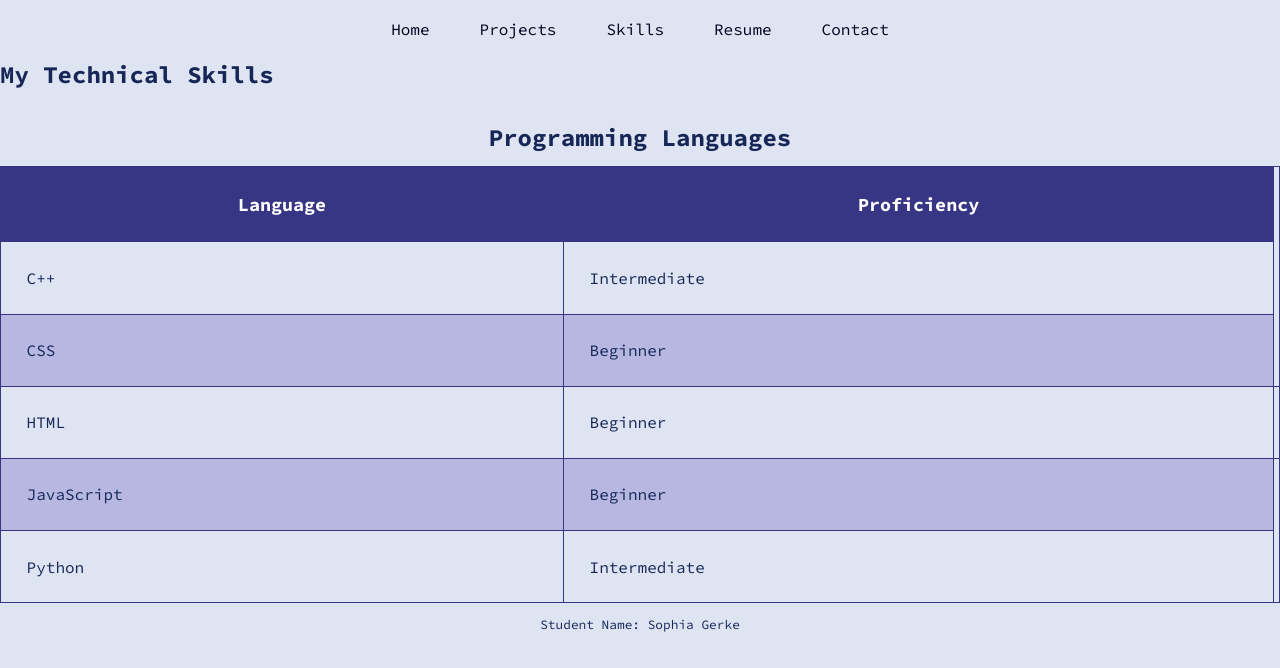
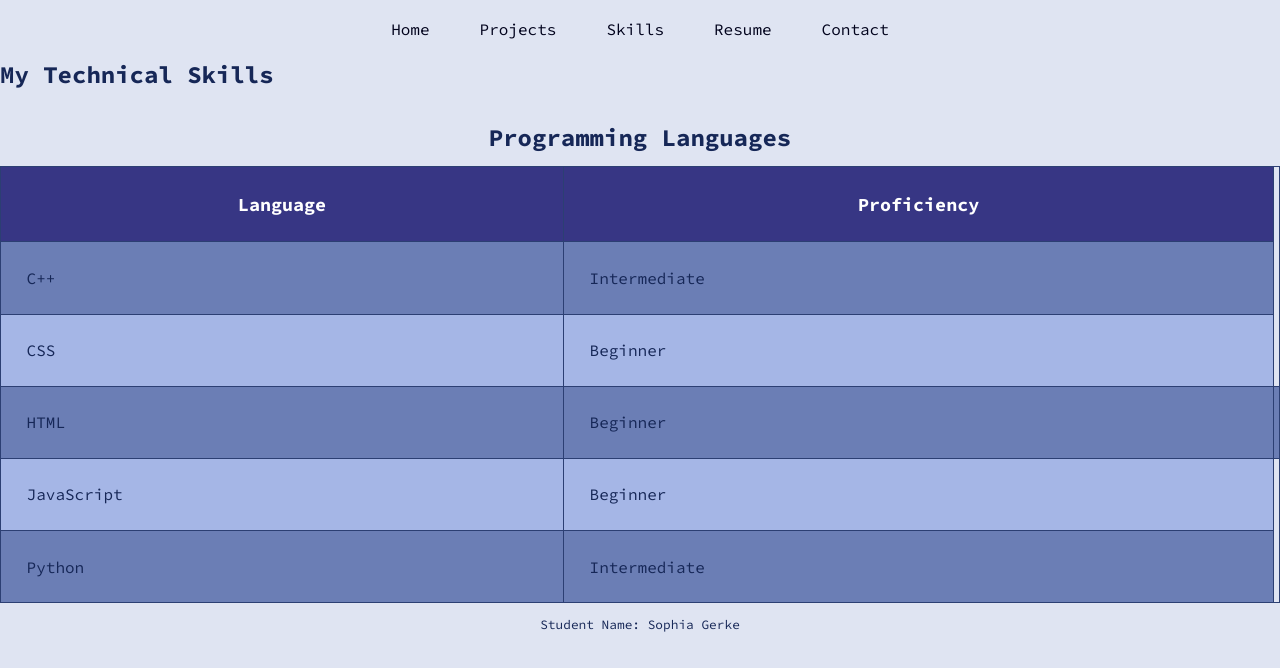
Before and after one commit to bophia/Portfolio-Final-Project, a plain HTML site: page skills.html in a window 1280 px wide. Shown: the part 64-732 px from the top of the page. Drawn offline with Linux system fonts and the light colour scheme.

Commit message:
Update styles.css

```diff
--- a/css/styles.css
+++ b/css/styles.css
@@ -62,7 +62,7 @@ nav a {
 
 /* Style rules for table elements */
 table {
-    border: 1px solid #373684;
+    border: 1px solid #2c3f73;
     border-collapse: collapse;
     margin: 0 auto;
     width: 100%;
@@ -75,16 +75,22 @@ caption {
 }
 
 th, td {
-    border: 1px solid #373684;
+    border: 1px solid #2c3f73;
     padding: 2%;
     }
+
 th {
     background-color: #373684;
     color: #fff;
     font-size: 1.15em;
 }
+
 tr:nth-child(odd) {
-    background-color: #b7b7e1;
+    background-color: #a5b6e6;
+}
+
+tr:nth-child(even) {
+    background-color: #6b7eb5;
 }
 
 /* Style rules for footer content */
```
